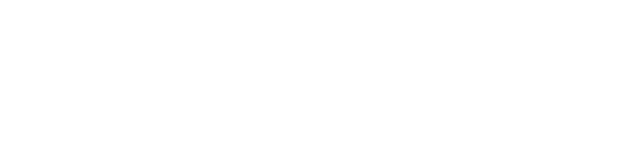
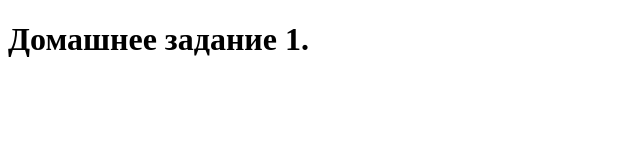
Before and after one commit to natali7109/2-nd-course-hw, a plain HTML site: page header.html in a window 1280 px wide. Shown: the whole page, without its empty margins (0-640 px from the left). Drawn offline with Linux system fonts and the light colour scheme.

Commit message:
Добавлен index.html

```diff
--- a/header.html
+++ b/header.html
@@ -1,12 +1,15 @@
 <!DOCTYPE html>
 <html lang="en">
+
 <head>
     <meta charset="UTF-8">
     <meta http-equiv="X-UA-Compatible" content="IE=edge">
     <meta name="viewport" content="width=device-width, initial-scale=1.0">
     <title>Homework1</title>
 </head>
+
 <body>
+    <h1>Домашнее задание 1.</h1>
+</body>
 
-</body>
 </html>
```
